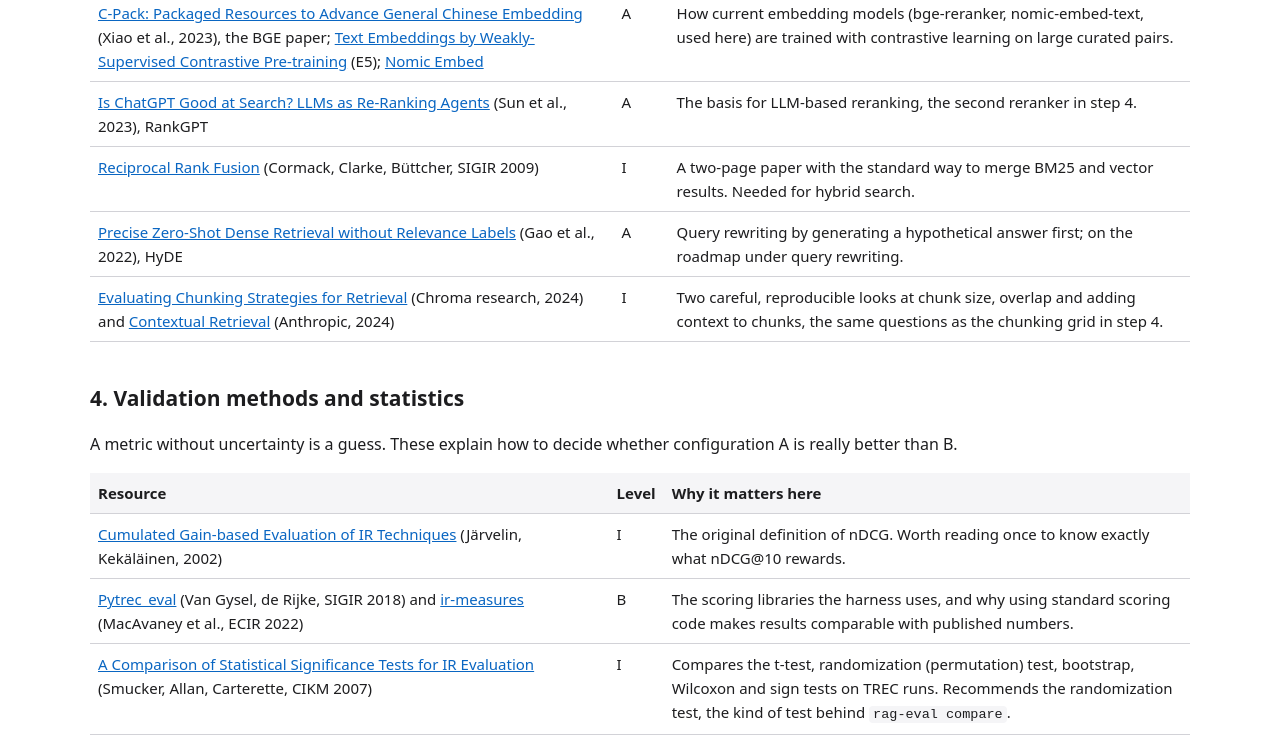
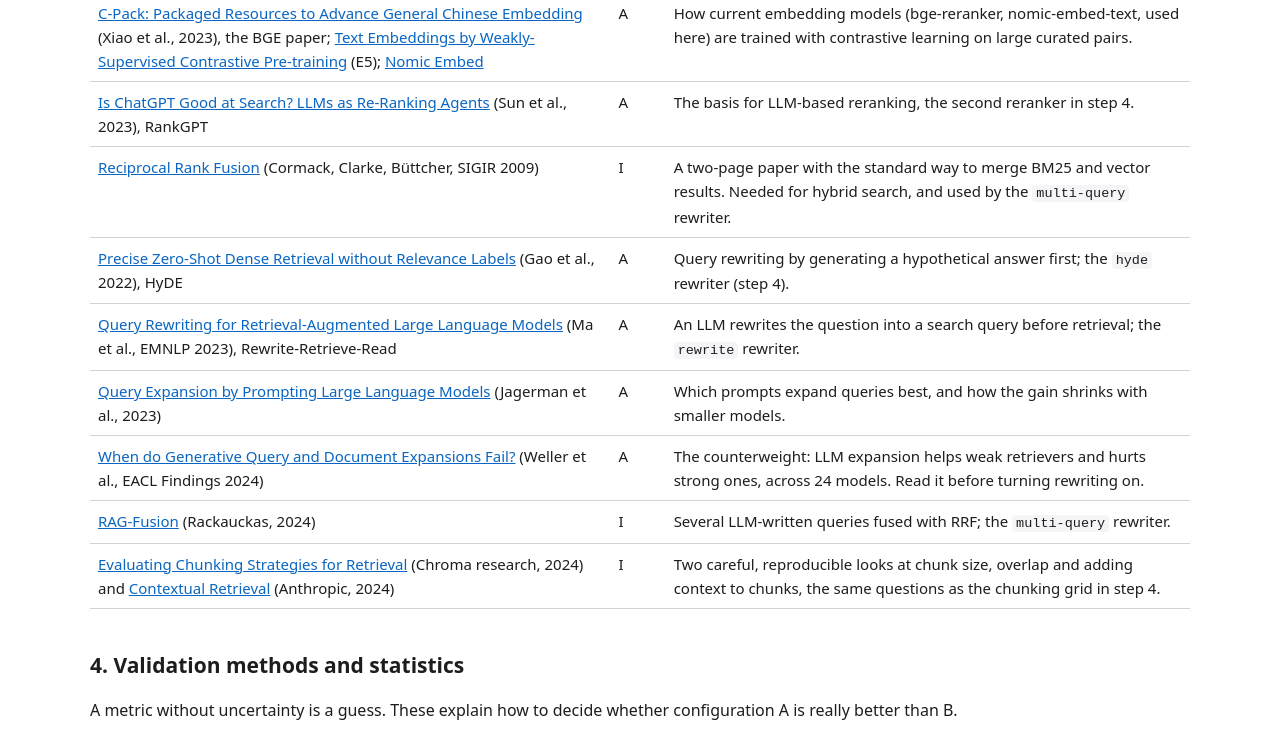
Before and after one commit to ravogdev/basic-rag-project-results, a plain HTML site: page learning-resources.html in a window 1280 px wide. Shown: the part 3207-3944 px from the top of the page. Drawn offline with Linux system fonts and the light colour scheme.

Commit message:
Publish docs pages from 789e12a

```diff
--- a/learning-resources.html
+++ b/learning-resources.html
@@ -242,12 +242,32 @@ report on, not only the leaderboard.</p>
 <tr>
 <td><a href="https://plg.uwaterloo.ca/~gvcormac/cormacksigir09-rrf.pdf">Reciprocal Rank Fusion</a> (Cormack, Clarke, Büttcher, SIGIR 2009)</td>
 <td>I</td>
-<td>A two-page paper with the standard way to merge BM25 and vector results. Needed for hybrid search.</td>
+<td>A two-page paper with the standard way to merge BM25 and vector results. Needed for hybrid search, and used by the <code>multi-query</code> rewriter.</td>
 </tr>
 <tr>
 <td><a href="https://arxiv.org/abs/2212.10496">Precise Zero-Shot Dense Retrieval without Relevance Labels</a> (Gao et al., 2022), HyDE</td>
 <td>A</td>
-<td>Query rewriting by generating a hypothetical answer first; on the roadmap under query rewriting.</td>
+<td>Query rewriting by generating a hypothetical answer first; the <code>hyde</code> rewriter (step 4).</td>
+</tr>
+<tr>
+<td><a href="https://arxiv.org/abs/2305.14283">Query Rewriting for Retrieval-Augmented Large Language Models</a> (Ma et al., EMNLP 2023), Rewrite-Retrieve-Read</td>
+<td>A</td>
+<td>An LLM rewrites the question into a search query before retrieval; the <code>rewrite</code> rewriter.</td>
+</tr>
+<tr>
+<td><a href="https://arxiv.org/abs/2305.03653">Query Expansion by Prompting Large Language Models</a> (Jagerman et al., 2023)</td>
+<td>A</td>
+<td>Which prompts expand queries best, and how the gain shrinks with smaller models.</td>
+</tr>
+<tr>
+<td><a href="https://arxiv.org/abs/2309.08541">When do Generative Query and Document Expansions Fail?</a> (Weller et al., EACL Findings 2024)</td>
+<td>A</td>
+<td>The counterweight: LLM expansion helps weak retrievers and hurts strong ones, across 24 models. Read it before turning rewriting on.</td>
+</tr>
+<tr>
+<td><a href="https://arxiv.org/abs/2402.03367">RAG-Fusion</a> (Rackauckas, 2024)</td>
+<td>I</td>
+<td>Several LLM-written queries fused with RRF; the <code>multi-query</code> rewriter.</td>
 </tr>
 <tr>
 <td><a href="https://research.trychroma.com/evaluating-chunking">Evaluating Chunking Strategies for Retrieval</a> (Chroma research, 2024) and <a href="https://www.anthropic.com/news/contextual-retrieval">Contextual Retrieval</a> (Anthropic, 2024)</td>
@@ -494,7 +514,7 @@ ci-cd-and-testing.md).</p>
 <p>Add a resource when a roadmap step relies on a concept not covered here, and link it from that
 step's learning note. Prefer the original paper plus one practical source per concept, and say why
 it matters for this project.</p>
-<footer><strong>AI-generated content.</strong> This page was compiled and written by an AI assistant (Claude, by Anthropic) and published automatically from the project's documentation. It may contain mistakes or outdated links: check the original sources before relying on or citing them.<br>Published from <code>docs/learning-resources.md</code> on 2026-11-13.
+<footer><strong>AI-generated content.</strong> This page was compiled and written by an AI assistant (Claude, by Anthropic) and published automatically from the project's documentation. It may contain mistakes or outdated links: check the original sources before relying on or citing them.<br>Published from <code>docs/learning-resources.md</code> on 2026-11-19.
 <a href="./">Experiment results</a>.</footer>
 <script type="module">
 import mermaid from "https://cdn.jsdelivr.net/npm/mermaid@11.4.1/dist/mermaid.esm.min.mjs";
```
